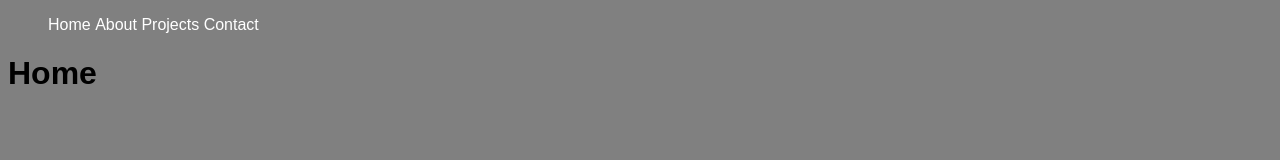
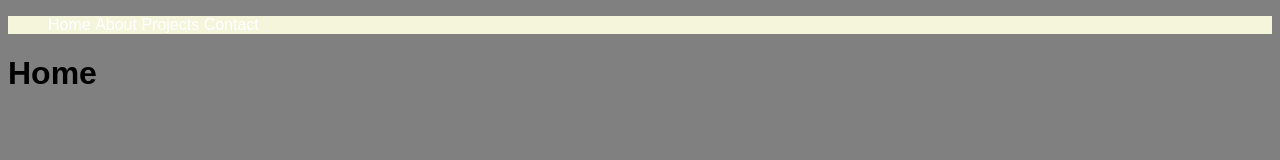
Before and after one commit to TLyncks/TLyncks.github.io, a plain HTML site: page index.html in a window 1280 px wide. Drawn offline with Linux system fonts and the light colour scheme.

Commit message:
trying to get css to work

```diff
--- a/css/styles.css
+++ b/css/styles.css
@@ -1,5 +1,9 @@
 html {
   font-family: Arial, Helvetica, sans-serif;
+}
+
+.navbar {
+  background-color: beige;
 }
 
 .navbar li {
```
